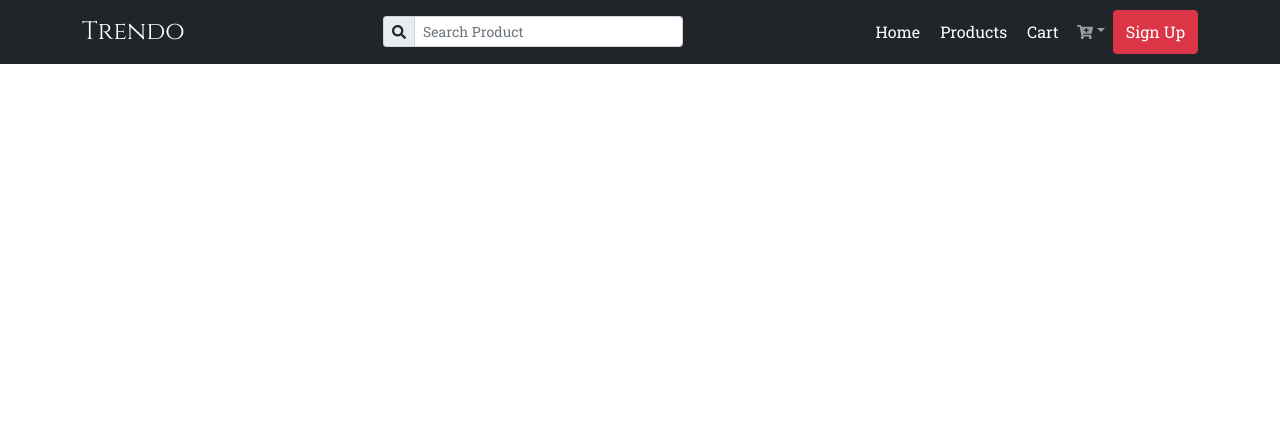
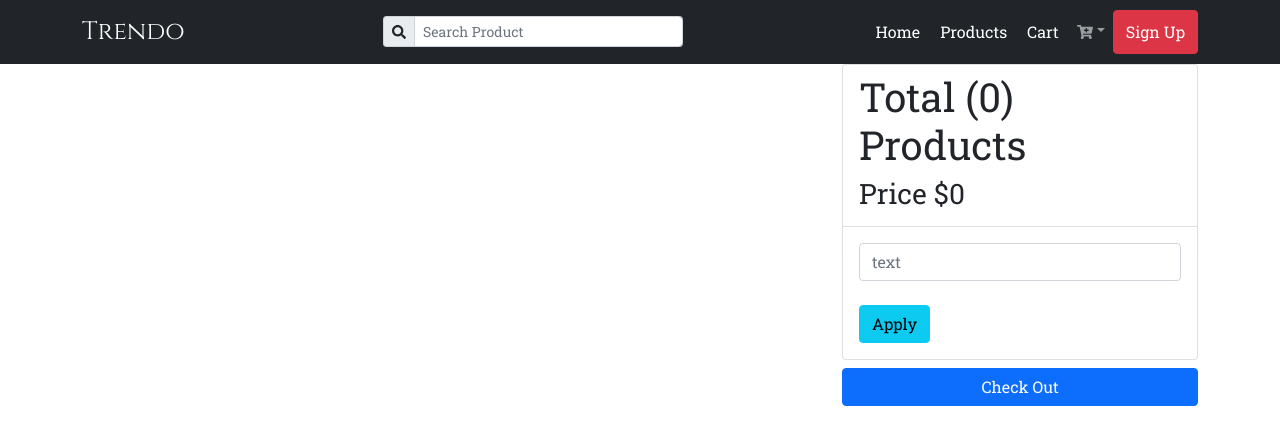
Before and after one commit to Parvez1993/trendo, a React (Create React App) app in the folder frontend/: page /cartpage in a window 1280 px wide. Shown: the top 444 px of the page. Built offline with nearby package versions, Linux system fonts and the light colour scheme.

Commit message:
cartPage e coupon add & producdetais e data anlam

```diff
--- a/frontend/src/App.js
+++ b/frontend/src/App.js
@@ -68,7 +68,7 @@ function App() {
       <Routes>
         <Route path="/" element={<HomePage />} />
         <Route path="/products" element={<ProductPage />} />
-        <Route path="/products/:slug" element={<ProductDetails />} />
+        <Route path="/products/:id" element={<ProductDetails />} />
         <Route path="/cartpage" element={<CartPage />} />
       </Routes>
     </>
--- a/frontend/src/components/CartPage.js
+++ b/frontend/src/components/CartPage.js
@@ -1,5 +1,5 @@
 import { useContext,useState } from 'react'
-// import { Helmet } from 'react-helmet-async'
+import { Helmet } from 'react-helmet-async'
 import { Container,Row,Col,Alert,ListGroup, Button,Form } from 'react-bootstrap'
 import { Store } from '../Store'
 import { Link,useNavigate } from "react-router-dom";
@@ -7,7 +7,11 @@ import { Link,useNavigate } from "react-router-dom";
 
 
 const CartPage = () => {
-  // let navigate = useNavigate();
+  let navigate = useNavigate();
+
+  const [cuponText, setCuponText] = useState("")
+  const [errcupon, setErrcupon] = useState("")
+  const [afterdiscountprice, setAfterdiscountprice] = useState("")
 
   const {state, dispatch: ctxDispatch} = useContext(Store)
   const {cart: {cartItems}} = state
@@ -27,12 +31,34 @@ const CartPage = () => {
     })
   }
 
+  let handleCheckOut = () =>{
+    navigate('/signin?redirect=/shipping')
+  }
+
+
+  let handleCuponText = (e) =>{
+    setCuponText(e.target.value);
+  }
+
+  let handleCupon = () =>{
+    {cartItems.map((item)=>{
+      if(item.coupon == cuponText){
+        let discountprice = (item.price * item.quantity * item.discount) / 100
+        let afterdiscountprice = item.price * item.quantity - discountprice
+        setAfterdiscountprice(afterdiscountprice);
+        console.log(afterdiscountprice);
+      }else{
+        setErrcupon("Wrong Cupon Code")
+      }
+    })}
+  }
+
 
   return (
     <Container>
-      {/* <Helmet>
+      <Helmet>
         <title>Shopping Cart</title>
-      </Helmet> */}
+      </Helmet>
 
       <Row>
         <Col lg={8}>
@@ -84,7 +110,83 @@ const CartPage = () => {
           </ListGroup>
         }
         </Col>
+
+        <Col lg={4}>
+            <ListGroup>
+              <ListGroup.Item>
+                <h1>
+                  Total
+                  ({cartItems.reduce((accumulator, current)=> accumulator + current.quantity, 0)})
+                  Products
+                </h1>
+
+                {errcupon == ""
+                ?
+                  <>
+                    {afterdiscountprice
+                    ?
+                      <h3>
+                        Price: $
+                        <del>
+                          {cartItems.reduce((accumulator, current)=>
+                          accumulator + current.price * current.quantity, 0)}
+                        </del>
+                        {' '}
+                        {cartItems.reduce((accumulator, current)=>
+                          accumulator + current.price * current.quantity, 0)
+                          -
+                          cartItems.reduce((accumulator, current)=>
+                          accumulator + (current.price * current.quantity * current.discount) / 100, 0)
+                        }
+                      </h3>
+                    :
+                      <h3>
+                        Price $
+                        {cartItems.reduce((accumulator, current)=>
+                        accumulator + current.price * current.quantity, 0)}
+                      </h3>
+                    }
+                  </>
+                :
+                  <h3>
+                    Price $
+                    {cartItems.reduce((accumulator, current)=>
+                    accumulator + current.price * current.quantity, 0)}
+                  </h3>
+                }
+              </ListGroup.Item>
+
+              <ListGroup.Item>
+                <Form.Control
+                  className='mt-2'
+                  onChange={handleCuponText}
+                  type="text"
+                  placeholder="text"
+                />
+                <Form.Text className="text-muted">
+                  {errcupon}
+                </Form.Text>
+                <br/>
+                <Button
+                  className=' mb-2'
+                  onClick={handleCupon}
+                  variant="info">
+                  Apply
+                </Button>
+              </ListGroup.Item>
+            </ListGroup>
+
+            <Button
+              onClick={handleCheckOut}
+              className='w-100 mt-2'
+              variant="primary"
+            >
+              Check Out
+            </Button>
+        </Col>
       </Row>
+
+
     </Container>
   )
 }
--- a/frontend/src/components/ProductDetails.js
+++ b/frontend/src/components/ProductDetails.js
@@ -1,8 +1,9 @@
 import { useState,useReducer,useEffect, } from 'react';
 import axios from 'axios';
 import { useParams } from "react-router-dom";
-import { Container,Row,Col,Card,ListGroup,Alert } from 'react-bootstrap';
-
+import { Container,Row,Col,Card,ListGroup,Alert,Badge } from 'react-bootstrap';
+import { Helmet } from 'react-helmet-async'
+import Rating from './Rating';
 
 
 function reducer(state, action) {
@@ -27,14 +28,16 @@ const ProductDetails = () => {
     error: '',
   });
 
+
+//erokom kemne pass hobe data apne bolen string e :id disen
   useEffect(()=>{
     async function fetchData() {
       dispatch({type: 'FETCH_REQUEST'})
       try{
-        let product = await axios.get(`http://localhost:4000/products/${params.slug}`)
-        // let {products}=data;
+        let {data} = await axios.get(`http://localhost:4000/products/${params.id}`)
+        let {product}=data;
         console.log(product);
-        dispatch({type: 'FETCH_SUCCESS', payload: ""})
+        dispatch({type: 'FETCH_SUCCESS', payload: product})
 
 
       }catch(err){
@@ -73,23 +76,23 @@ const ProductDetails = () => {
                   </h4>
                 </ListGroup.Item>
                 <ListGroup.Item>
-                  {/* <Rating
+                  <Rating
                     rating={product.rating}
                     numberofrating={product.numberofrating}
-                  /> */}
+                  />
                 </ListGroup.Item>
 
-                {/* <ListGroup.Item>
-                  {product.instock>0 ?
+                <ListGroup.Item>
+                  {product.stock>0 ?
                     <h6>
-                    Stock <Badge bg="success">{product.instock}</Badge>
+                    Stock <Badge bg="success">{product.stock}</Badge>
                     </h6>
                     :
                     <h6>
-                      Stock <Badge bg="danger">{product.instock}</Badge>
+                      Stock <Badge bg="danger">{product.stock}</Badge>
                     </h6>
                   }
-                </ListGroup.Item> */}
+                </ListGroup.Item>
 
                 <ListGroup.Item className='subDetails'>
                 <h4 className='price'>${product.price}</h4>
--- a/frontend/src/components/ProductPage.js
+++ b/frontend/src/components/ProductPage.js
@@ -3,6 +3,7 @@ import { Col, Container, Row,Card,Badge,Button,Form } from 'react-bootstrap';
 import axios from 'axios'
 import { Link } from 'react-router-dom';
 import Rating from "./Rating";
+import { Helmet } from 'react-helmet-async'
 import { Store } from "../Store";
 
 
@@ -57,11 +58,13 @@ const ProductPage = () => {
 
 
 
-
-
-
   return (
     <Container>
+      <Helmet>
+        <title>
+            Product Page
+        </title>
+      </Helmet>
       <Row className="mt-2 mb-2" >
         {product.map((item)=>(
           <Col lg={3} >
@@ -71,7 +74,7 @@ const ProductPage = () => {
                 style={{height: 40}}
             >
                 <Card.Title className='mt-3 '>
-                    <Link to={`/products/${item.slug}`}>
+                    <Link to={`/products/${item._id}`}>
                         <h4 className='title'>{item.name}</h4> {' '}
                     </Link>
                 </Card.Title>
--- a/frontend/src/index.js
+++ b/frontend/src/index.js
@@ -5,14 +5,18 @@ import "bootstrap/dist/css/bootstrap.min.css"
 import "./index.css"
 import App from "./App"
 import "swiper/css/bundle"
+import { HelmetProvider } from 'react-helmet-async';
 import { StoreProvider } from "./Store"
+
 
 const root = ReactDOM.createRoot(document.getElementById("root"))
 root.render(
 
   <StoreProvider>
     <BrowserRouter>
-      <App />
+      <HelmetProvider>
+        <App />
+      </HelmetProvider>
     </BrowserRouter>
 </StoreProvider>
 )
```
Also changed, not shown: 2 other files (tests, documents, lock files or other folders).
